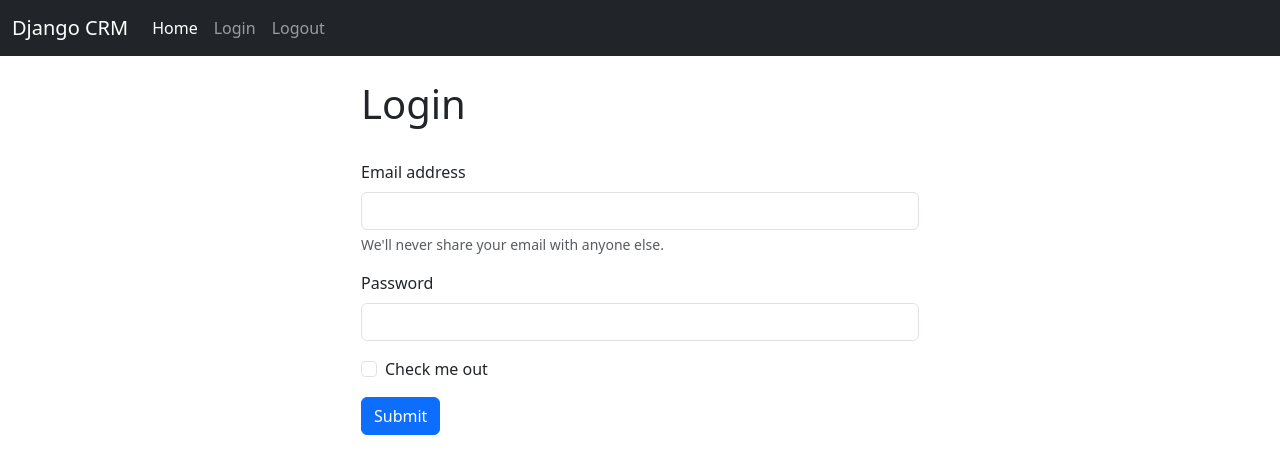
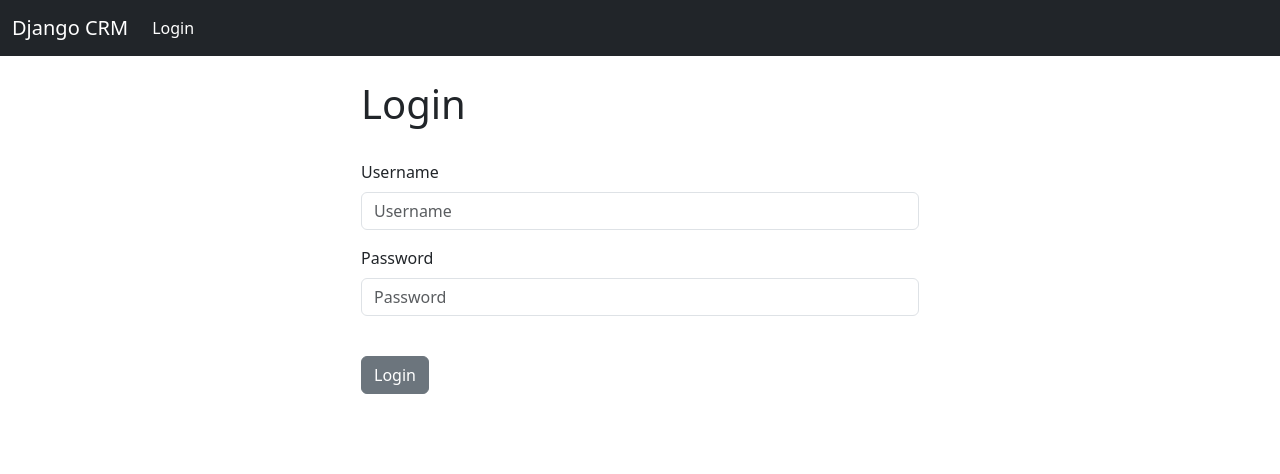
Before and after one commit to F-Dreiling/CRM, a Django app: page / in a window 1280 px wide. Shown: the top 474 px of the page. Run offline with Django 4.2, Linux system fonts and the light colour scheme.

Commit message:
login/out

```diff
--- a/dcrm/web/templates/base.html
+++ b/dcrm/web/templates/base.html
@@ -10,6 +10,21 @@
     {% include 'navbar.html' %}
     <div class="container">
         </br>
+
+        {% if messages %}
+          <div class="col-md-6 offset-md-3">
+
+          {% for message in messages %}
+            <div class="alert alert-warning alert-dismissible fade show" role="alert">
+              <strong>{{ message }}</strong>
+              <button type="button" class="btn-close" data-bs-dismiss="alert" aria-label="Close"></button>
+            </div>
+            </br>
+          {% endfor %}
+
+          </div>
+        {% endif %}
+
         {% block content %}
         {% endblock %}
     </div>
--- a/dcrm/web/templates/home.html
+++ b/dcrm/web/templates/home.html
@@ -4,25 +4,28 @@
 
 <div class="col-md-6 offset-md-3">
 
+    {% if user.is_authenticated %}
+    <h1>Hello World</h1>
+    </br>
+
+    {% else %}
     <h1>Login</h1>
     </br>
     <form method="POST" action={% url 'home' %}>
         {% csrf_token %}
         <div class="mb-3">
-        <label for="exampleInputEmail1" class="form-label">Email address</label>
-        <input type="email" class="form-control" id="exampleInputEmail1" aria-describedby="emailHelp">
-        <div id="emailHelp" class="form-text">We'll never share your email with anyone else.</div>
+            <label for="exampleInputEmail1" class="form-label">Username</label>
+            <input type="text" class="form-control" name="username" placeholder="Username" required>
         </div>
         <div class="mb-3">
             <label for="exampleInputPassword1" class="form-label">Password</label>
-        <input type="password" class="form-control" id="exampleInputPassword1">
+            <input type="password" class="form-control" name="password" placeholder="Password" required>
         </div>
-    <div class="mb-3 form-check">
-        <input type="checkbox" class="form-check-input" id="exampleCheck1">
-        <label class="form-check-label" for="exampleCheck1">Check me out</label>
-    </div>
-    <button type="submit" class="btn btn-primary">Submit</button>
+        </br>
+        <button type="submit" class="btn btn-secondary">Login</button>
     </form>
+
+    {% endif %}
 
 </div>
 
--- a/dcrm/web/templates/navbar.html
+++ b/dcrm/web/templates/navbar.html
@@ -6,15 +6,19 @@
       </button>
       <div class="collapse navbar-collapse" id="navbarSupportedContent">
         <ul class="navbar-nav me-auto mb-2 mb-lg-0">
-          <li class="nav-item">
-            <a class="nav-link active" aria-current="page" href="{% url 'home' %}">Home</a>
-          </li>
-          <li class="nav-item">
-            <a class="nav-link" href="{% url 'login' %}">Login</a>
-          </li>
+
+          {% if user.is_authenticated %}
           <li class="nav-item">
             <a class="nav-link" href="{% url 'logout' %}">Logout</a>
           </li>
+
+          {% else %}
+          <li class="nav-item">
+            <a class="nav-link active" aria-current="page" href="{% url 'home' %}">Login</a>
+          </li>
+
+          {% endif %}
+
         </ul>
       </div>
     </div>
--- a/dcrm/web/urls.py
+++ b/dcrm/web/urls.py
@@ -3,6 +3,6 @@ from . import views
 
 urlpatterns = [
     path('', views.home, name='home'),
-    path('login/', views.login_page, name='login'),
-    path('logout/', views.logout_page, name='logout'),
+    #path('login/', views.login_user, name='login'),
+    path('logout/', views.logout_user, name='logout'),
 ]
--- a/dcrm/web/views.py
+++ b/dcrm/web/views.py
@@ -1,12 +1,26 @@
-from django.shortcuts import render
+from django.shortcuts import redirect, render
 from django.contrib.auth import authenticate, login, logout
 from django.contrib import messages
 
 def home(request):
-    return render(request, 'home.html', {})
+    # Check if logged in
+    if request.method == 'POST':
+        username = request.POST['username']
+        password = request.POST['password']
 
-def login_page(request):
-    return render(request, 'home.html', {})
+        #Authenticate
+        user = authenticate(request, username=username, password=password)
+        if user is not None:
+            login(request, user)
+            messages.success(request, "You have been logged in")
+            return redirect('home')
+        else:
+            messages.success(request, "There was an error logging in")
+            return redirect('home')
+    else:
+        return render(request, 'home.html', {})
 
-def logout_page(request):
-    return render(request, 'home.html', {})
+def logout_user(request):
+    logout(request)
+    messages.success(request, "You have been logged out...")
+    return redirect('home')
```
Lines whose indentation alone changed are shown as unchanged.
